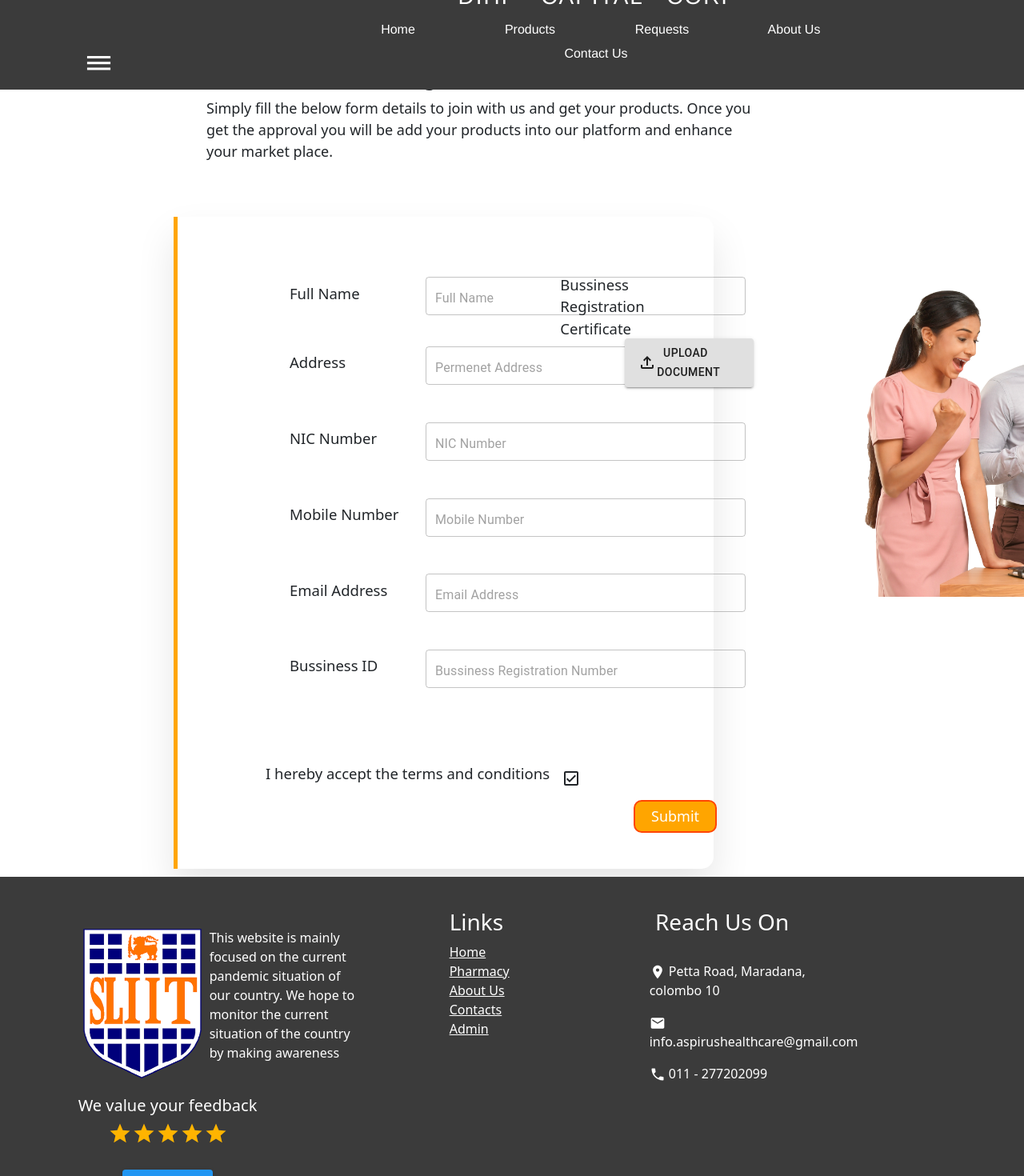
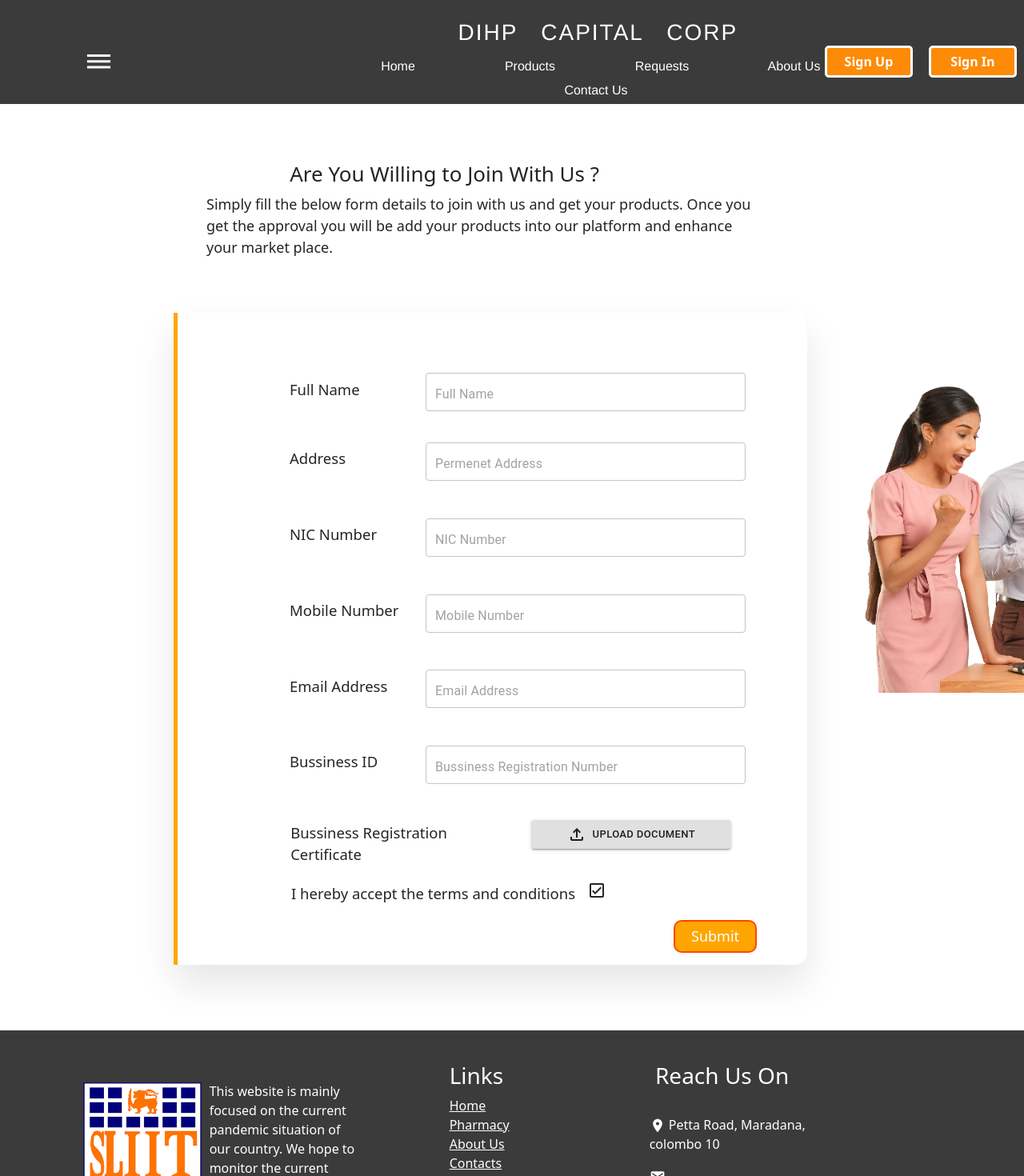
Before and after one commit to SoftwareProjectManagement/Small_Business_Development, a React (Create React App) app in the folder frontend/: page /request/add in a window 1280 px wide. Shown: the top 1470 px of the page at 80% size. Built offline with nearby package versions, Linux system fonts and the light colour scheme.

Commit message:
Update Css

```diff
--- a/frontend/src/components/Header/Header.css
+++ b/frontend/src/components/Header/Header.css
@@ -1,7 +1,6 @@
 nav {
   text-transform: uppercase;
   height:130px;
-  margin-top: -18px;
 }
 
 
@@ -24,8 +23,8 @@
  text-align:center;
  margin-left:260px;
   font-size:20px;
-  margin-top: -35px;
   width:1300px;
+  margin-top: 20px;
   font-family: 'Franklin Gothic Medium', 'Arial Narrow', Arial, sans-serif;
 
 
--- a/frontend/src/components/Header/Header.js
+++ b/frontend/src/components/Header/Header.js
@@ -154,7 +154,7 @@
                         <ul>
                             {sidebar ? <IconButton><DehazeIcon fontSize="large" style={{ color: blue[0] }}/></IconButton> :
                             <IconButton onClick={showSidebar}>
-                                <DehazeIcon fontSize="large" style={{ color: "white",top:40,position:"relative",left:50}}/>
+                                <DehazeIcon fontSize="large" style={{ color: "white",top:20,position:"relative",left:50}}/>
                             </IconButton>
                             }
                         </ul>
@@ -199,10 +199,10 @@
                                 </div>
                                 :
                                 <div>
-                                    <button className="signing" style={{position :'relative',left:1600,top:-80}} onClick={signin}>
+                                    <button className="signing" style={{position :'relative',top:40,right:-40}} onClick={signin}>
                                         Sign In
                                     </button>
-                                    <button className="signing" style={{position :'relative',left:1350,top:-80}} onClick={signup}>
+                                    <button className="signing" style={{position :'relative',right:90}} onClick={signup}>
                                         Sign Up
                                     </button>
                                 </div>
--- a/frontend/src/components/SellerManagement/AddSeller.css
+++ b/frontend/src/components/SellerManagement/AddSeller.css
@@ -47,15 +47,15 @@
 
 .form-group4{
     position: relative;
-    left:240px;
-    top:-45px;
+    left:-150px;
+    top:520px;
 }
 
 
 .form-group5{
     position: relative;
-    left:500px;
-    top:15px;
+    left:550px;
+    top:45px;
 }
 
 .fill{
@@ -77,7 +77,7 @@
 .check{
     position:relative;
     left:410px;
-    top:-20px;
+    top:-30px;
 }
 
 .aside{
--- a/frontend/src/components/SellerManagement/AddSeller.js
+++ b/frontend/src/components/SellerManagement/AddSeller.js
@@ -81,7 +81,7 @@
         <div style={{ width: '1000px', height: '900px' }}>
         <div className="container" align="left" >
             <div className="row">
-                <div className="col-12" style={{marginTop:-100}}>
+                <div className="col-12" style={{marginTop:20}}>
                     <div className="pb-2 px-3 d-flex flex-wrap align-items-center justify-content-between">
                         <h2 style={{ fontSize: '26px' }}> <br /><br />&nbsp;&nbsp;&nbsp;&nbsp;&nbsp;&nbsp;&nbsp;&nbsp;&nbsp;&nbsp;&nbsp;&nbsp;&nbsp;&nbsp;&nbsp;&nbsp;&nbsp;&nbsp;&nbsp;&nbsp;&nbsp;&nbsp;&nbsp;&nbsp;&nbsp;&nbsp;&nbsp;&nbsp;&nbsp;&nbsp;&nbsp;&nbsp;&nbsp;&nbsp;&nbsp;&nbsp;&nbsp;&nbsp;&nbsp;&nbsp;&nbsp;&nbsp;&nbsp;&nbsp;&nbsp;Are You Willing to Join With Us ?</h2>
                         <p style={{ width:800,fontSize:18,marginLeft:200}}>Simply fill the below form details to join with us and get your products. Once you get the approval you will be add your products into our platform and enhance your market place.</p>
@@ -92,7 +92,7 @@
                 </div>
             </div>
             <br></br>
-            <div className="create_sub" style={{marginLeft:130,width:750}}>
+            <div className="create_sub" style={{marginLeft:130,width:880}}>
                 <form onSubmit={add} className="addsub">
 
                     <div className="row">
@@ -188,7 +188,7 @@
                                             value={fileInputState}
                                         />
 
-                                        <Button  variant="contained" component="span" style={{position:"relative",top:30,left:-120}}>
+                                        <Button  variant="contained" component="span" style={{position:"relative",top:-25,left:100,width:250,fontSize:13}}>
                                             < FileUploadOutlinedIcon/> &nbsp; Upload document
                                         </Button>
                                     </label>
@@ -196,8 +196,8 @@
                             </div>
                         </div>
 
-
-                        <div className='des' style={{position:"relative",top:20}}>
+<br/><br/><br/> <br/><br/>  <br/><br/>
+                        <div className='des' style={{position:"relative",top:50,left:32}}>
                             <label className='label1'>I hereby accept the terms and conditions</label><br /><div className='check'><CheckBoxOutlinedIcon/></div>
                             </div>
 
@@ -214,7 +214,7 @@
 
 
 </div>
-<br/><br/>   <br/><br/>
+<br/><br/>   <br/><br/>   <br/><br/>  <br/><br/>  <br/><br/>  <br/><br/>
 </div>
 
 
--- a/frontend/src/components/UserManagement/SignIn/SignIn.css
+++ b/frontend/src/components/UserManagement/SignIn/SignIn.css
@@ -7,7 +7,7 @@
     border-radius: 15px;
     box-shadow:0px 24px 48px 0 rgba(0,0,0,0.1);
     border:5px solid rgb(253, 139, 8);
- top: 100px;
+ top: 200px;
  position:relative;
  height: responsive;
  left:200px;
@@ -53,9 +53,9 @@
 
 #loginback{
     background-image:url("./a2.jpg");
-    margin-top:-110px;
+    margin-top:-60px;
     margin-left: -1px;
     background-repeat: no-repeat;
     background-size: cover;
-    height:750px;
+    height:850px;
 }
--- a/frontend/src/components/UserManagement/SignIn/SignIn.js
+++ b/frontend/src/components/UserManagement/SignIn/SignIn.js
@@ -70,7 +70,7 @@
 
 
     return (
-        <div className="container" align="center" id="loginback">
+        <div align="center" id="loginback">
             <div className="card-form">
 
                 <form className="boxSignIn" onSubmit={signIn}>
--- a/frontend/src/components/UserManagement/SignUp/SignUp.css
+++ b/frontend/src/components/UserManagement/SignUp/SignUp.css
@@ -1,5 +1,5 @@
 .boxSignUp {
-    width: 30%;
+    width: 50%;
     padding: 60px;
     background: rgb(255, 255, 255);
     border-radius: 15px;
@@ -44,7 +44,7 @@
 
 #regback{
     background-image:url("./a2.jpg");
-    margin-top:-110px;
+    margin-top:80px;
     margin-left: -1px;
     background-repeat: no-repeat;
     background-size: cover;
--- a/frontend/src/components/UserManagement/SignUp/SignUp.js
+++ b/frontend/src/components/UserManagement/SignUp/SignUp.js
@@ -104,7 +104,7 @@
     }
 
     return (
-            <div className="container" align="center" id="regback">
+            <div align="center" id="regback">
                 <div className="card-form">
 
                     <form onSubmit={register} className="boxSignUp">
```
